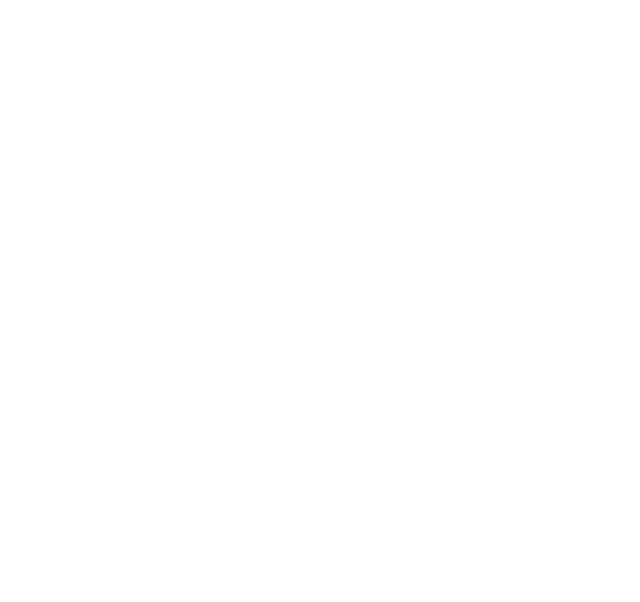
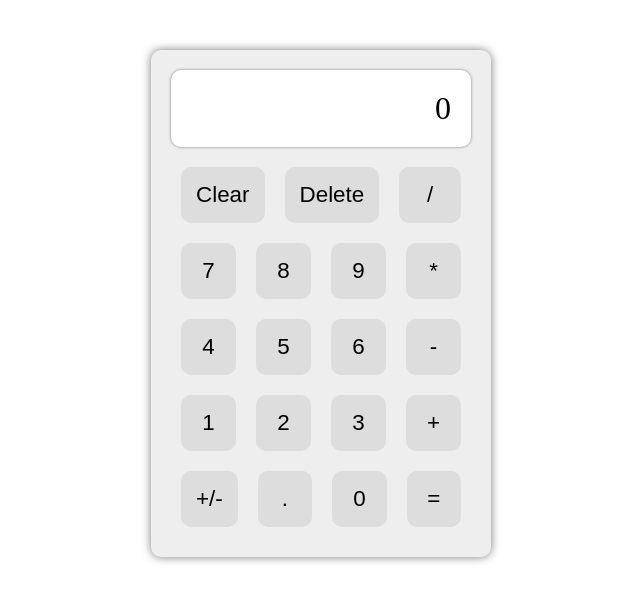
Before and after one commit to markr155/calculator, a plain HTML site: page index.html in a window 1280 px wide. Shown: the whole page, without its empty margins (319-959 px from the left). Drawn offline with Linux system fonts and the light colour scheme.

Commit message:
first draft layout complete

```diff
--- a/index.html
+++ b/index.html
@@ -1,12 +1,37 @@
 <!DOCTYPE html>
-<html lang="en">
-    <head>
-        <meta charset="UTF-8">
-        <link rel="stylesheet" href="styles.css">
-        <script src="script.js" defer></script>
-        <title>The Title</title>
-    </head>
-    <body>
+<html>
+  <head>
+    <title>Calculator</title>
+    <link rel="stylesheet" type="text/css" href="styles.css">
+    <script defer src="script.js"></script>
+  </head>
+  <body>
+    <div class="header"></div>
+    <div class="calculator">
+        <div class="calculator-display">0</div>
+        <div class="calculator-keys">
+          <button class="calculator-key key-clear">Clear</button>
+          <button class="calculator-key key-delete">Delete</button>
+          <button class="calculator-key key-divide">/</button>
+          <button class="calculator-key key-7">7</button>
+          <button class="calculator-key key-8">8</button>
+          <button class="calculator-key key-9">9</button>
+          <button class="calculator-key key-multiply">*</button>
+          <button class="calculator-key key-4">4</button>
+          <button class="calculator-key key-5">5</button>
+          <button class="calculator-key key-6">6</button>
+          <button class="calculator-key key-subtract">-</button>
+          <button class="calculator-key key-1">1</button>
+          <button class="calculator-key key-2">2</button>
+          <button class="calculator-key key-3">3</button>
+          <button class="calculator-key key-add">+</button>
+          <button class="calculator-key key-posneg">+/-</button>
+          <button class="calculator-key key-dec">.</button>
+          <button class="calculator-key key-0">0</button>
+          <button class="calculator-key key-equals">=</button>
 
-    </body>
+        </div>
+      </div>
+     <div class="footer"></div>
+  </body>
 </html>
--- a/styles.css
+++ b/styles.css
@@ -0,0 +1,61 @@
+.calculator {
+    display: flex;
+    flex-wrap: wrap;
+    align-items: center;
+    justify-content: center;
+    width: 300px;
+    /* height: 400px; */
+    margin: 50px auto;
+    padding: 20px;
+    background: #eee;
+    border-radius: 10px;
+    box-shadow: 0px 0px 10px #7b7b7b;
+  }
+
+  /* .header .footer {
+    display: flex;
+    min-height: 100px;
+    align-items: stretch:
+  } */
+
+  .calculator-display {
+    flex: 2;
+    background: #fff;
+    padding: 20px;
+    text-align: right;
+    font-size: 2em;
+    margin-bottom: 10px;
+    border-radius: 10px;
+    box-shadow: 0px 0px 3px #7b7b7b;
+  }
+
+  .calculator-keys {
+    display: flex;
+    flex-flow: row wrap;
+  }
+
+  .calculator-keys button {
+    flex: 1;
+    background: #ddd;
+    border: none;
+    font-size: 1.4em;
+    margin: 10px;
+    padding: 15px;
+    border-radius: 10px;
+  }
+
+  .calculator-keys button:active {
+    background: #aaa;
+  }
+
+  .key-0, .key-1, .key-2, .key-3, .key-4, .key-5, .key-6, .key-7, .key-8, .key-9 {
+    background: #eee;
+  }
+
+  .key-add, .key-subtract, .key-multiply, .key-divide {
+    background: #ddd;
+  }
+
+  .key-equals, .key-clear {
+    background: #f44336;
+    color: #
```
Also changed, not shown: 1 other file.
